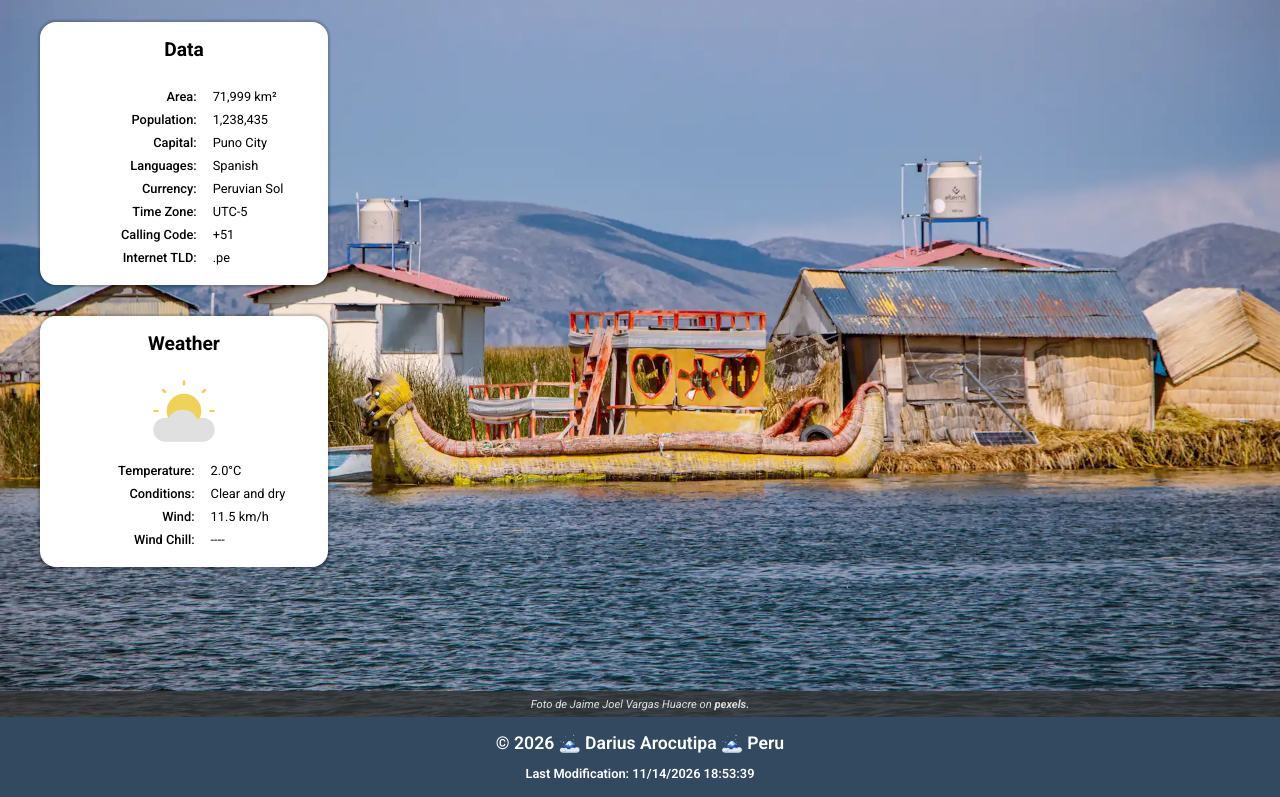
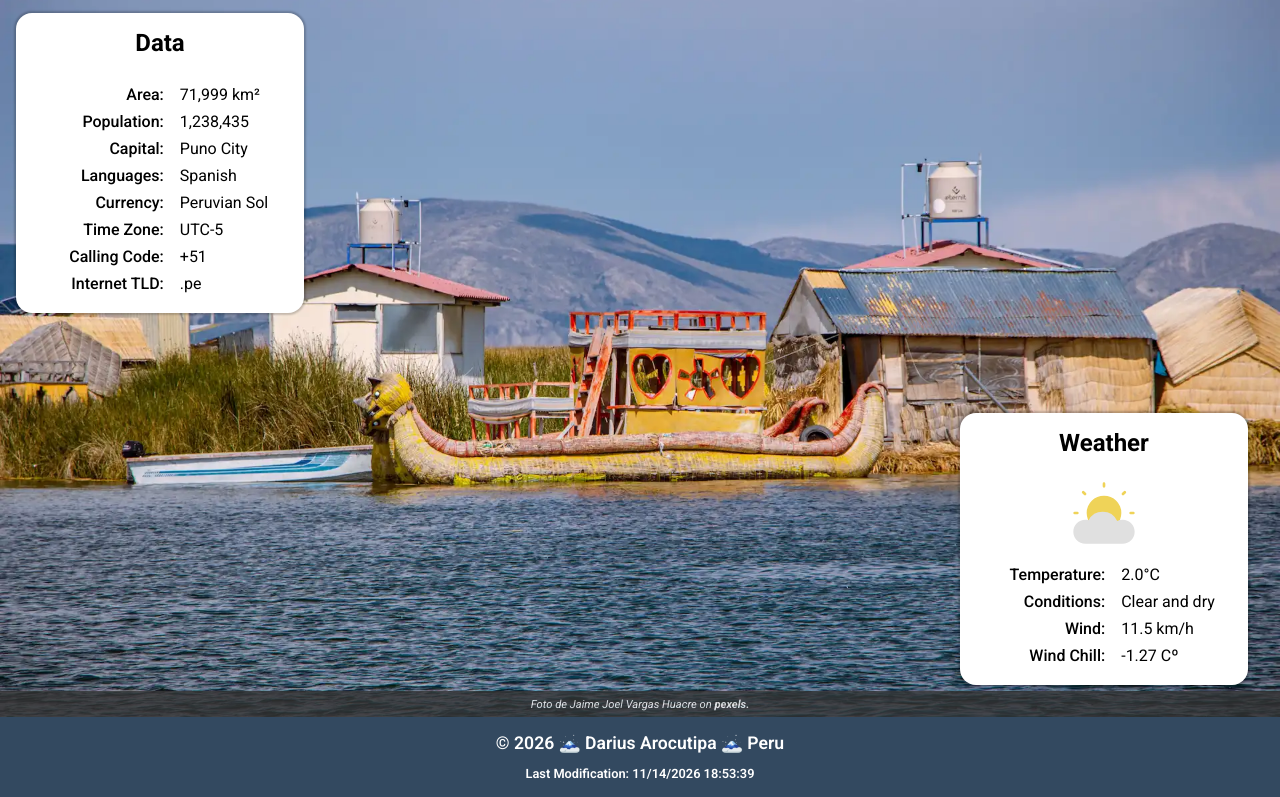
Before and after one commit to darius-aq/wdd131, a plain HTML site: page place.html in a window 1280 px wide. Shown: the part 105-902 px from the top of the page. Drawn offline with Linux system fonts and the light colour scheme.

Commit message:
js file and function for windChill done

```diff
--- a/place.html
+++ b/place.html
@@ -11,7 +11,7 @@
     <link rel="preconnect" href="https://fonts.googleapis.com">
     <link rel="preconnect" href="https://fonts.gstatic.com" crossorigin>
     <link href="https://fonts.googleapis.com/css2?family=Roboto:ital,wght@0,100..900;1,100..900&display=swap" rel="stylesheet">
-    <script defer src="scripts/place.js"></script>
+    <script defer src="scripts/calculateWindChill.js"></script>
     <script defer src="scripts/getdates.js"></script>
 </head>
 <body>
@@ -31,7 +31,7 @@
             </picture>
         </div>
         <section class="main-content">
-            <section class="card-container">
+            <section class="card-container data">
                 <h2>Data</h2>
                 <div class="card-content">
                     <ul>
@@ -47,7 +47,7 @@
                 </div>
 
             </section>
-            <section class="card-container">
+            <section class="card-container weather">
                 <h2>Weather</h2>
                 <img src="images/weather-icon.svg" alt="weather icon">
                 <div class="card-content">
@@ -55,7 +55,7 @@
                         <li><span class="label">Temperature:</span>2.0°C</li>
                         <li><span class="label">Conditions:</span>Clear and dry</li>
                         <li><span class="label">Wind:</span>11.5 km/h</li>
-                        <li><span class="label">Wind Chill:</span>----</li>
+                        <li><span class="label">Wind Chill:</span> <span id="windChill"></span></li>
                     </ul>
                 </div>
             </section>
--- /dev/null
+++ b/scripts/calculateWindChill.js
@@ -0,0 +1,13 @@
+const windSpeed = 11.5;
+const temperature = 2;
+const windChillData = document.querySelector("#windChill");
+
+function calculateWindChill(temperature, windSpeed){
+    return 13.12 + 0.6215 * temperature - 11.37 * (windSpeed ** 0.16) + 0.3965 * temperature * (windSpeed**0.16);
+}
+
+let windChill = calculateWindChill(temperature, windSpeed)
+
+windChillData.textContent = `${windChill.toFixed(2)} Cº`;
+
+console.log(`${windChill.toFixed(2)} Cº`);
--- a/styles/place-large.css
+++ b/styles/place-large.css
@@ -1,15 +1,28 @@
 @media screen and (min-width: 1200px){
+    main{
+        position: relative;
+    }
     .main-content{
-        position: absolute;
+        padding: 0px;
         top: 5rem;
         border: none;
-    }
-    .card-container h2{
-        font-size: 1.2rem;
+        width: 100%;
+        /* background-color: red; */
+        gap: 20px;
     }
 
-    .card-content{
-        font-size: 0.8rem;
+    .weather{
+        position: absolute;
+        margin: 2rem;
+        bottom: 0rem;
+        right: 0rem;
+
+    }
+    .data{
+        position: absolute;
+        margin: 1rem;
+        top: 0rem;
+        left: 0rem;
     }
 
 }
--- a/styles/place.css
+++ b/styles/place.css
@@ -72,14 +72,15 @@ main{
     display: grid;
     grid-template-columns: repeat(auto-fit, minmax(19rem, 1fr));
     justify-items: center;
-    padding: 2rem ;
+    /* padding: 2rem ; */
 }
 
 .card-container{
     display: grid;
     justify-items: center;
     align-items: center;
-    width: 18rem;
+    width: 100%;
+    max-width: 18rem;
     padding: 1rem;
     margin: 5%;
     text-align: center;
```
Also changed, not shown: scripts/place.js (deleted).
